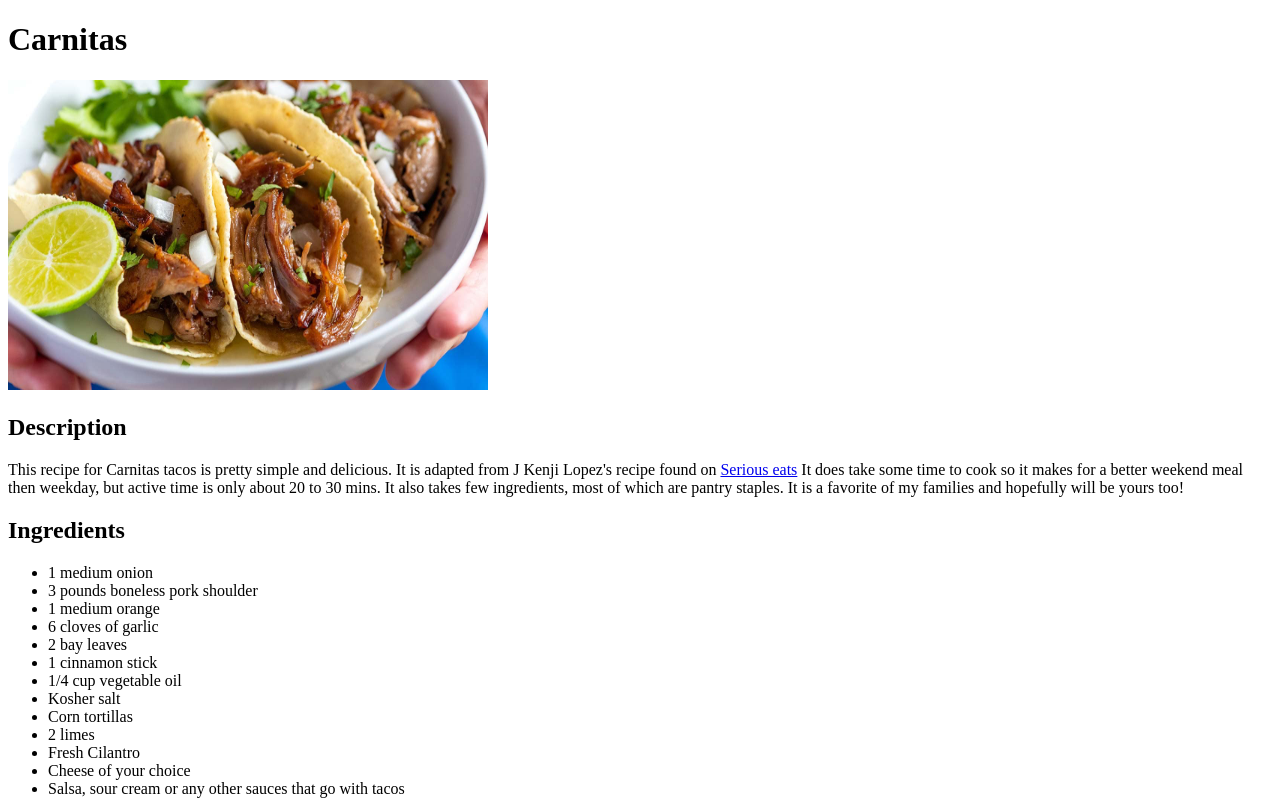
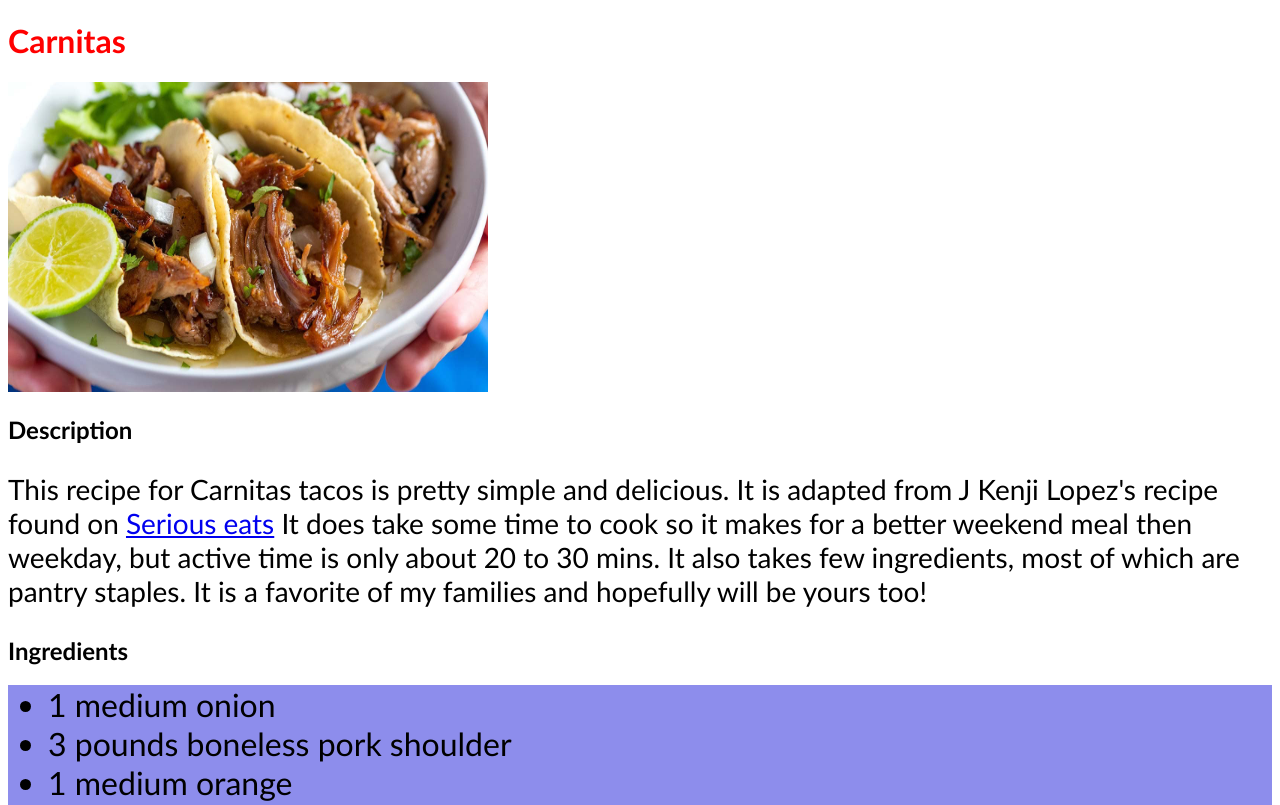
Before and after one commit to RaylightFGC/odin-recipes, a plain HTML site: page recipes/carnitas.html in a window 1280 px wide. Shown: the top 805 px of the page. Drawn offline with Linux system fonts and the light colour scheme.

Commit message:
Add Basic styling
Add basic styling for practice using CSS.

```diff
--- a/recipes/carnitas.html
+++ b/recipes/carnitas.html
@@ -4,19 +4,20 @@
     <meta charset="UTF-8">
     <meta name="viewport" content="width=device-width, initial-scale=1.0">
     <title>Carnitas</title>
+    <link rel="stylesheet" href="../styles.css">
 </head>
 <body>
-    <h1>Carnitas</h1>
+    <h1 class="heading">Carnitas</h1>
     <img src="../images/Carnitas.jpg" height="310" width="480">
     <h2>Description</h2>
-    <p>This recipe for Carnitas tacos is pretty simple and delicious. It is adapted from
+    <p class="Description">This recipe for Carnitas tacos is pretty simple and delicious. It is adapted from
         J Kenji Lopez's recipe found on <a href="https://www.seriouseats.com/no-waste-tacos-de-carnitas-with-salsa-verde-recipe" target="_blank" rel="noreferrer">Serious eats</a>
          It does take some time to cook so it makes for a better weekend meal then weekday, but active time is
         only about 20 to 30 mins. It also takes few ingredients, most of which are pantry
         staples. It is a favorite of my families and hopefully will be yours too!
     </p>
     <h2>Ingredients</h2>
-    <ul>
+    <ul class="Ingredients">
         <li>1 medium onion</li>
         <li>3 pounds boneless pork shoulder</li>
         <li>1 medium orange</li>
@@ -47,4 +48,4 @@
         <li>Serve with corn tortillas, limes, cilantro, cheese, and whatever else you want on your taco</li>
     </ol>
 </body>
-</html>
+</html>c
--- /dev/null
+++ b/styles.css
@@ -0,0 +1,15 @@
+* {
+    font-family: 'Gill Sans', 'Gill Sans MT', Calibri, 'Trebuchet MS', sans-serif;
+}
+h1 {
+    color: red;
+}
+li {
+    font-size: 32px;
+}
+.Description {
+    font-size: 28px;
+}
+.Ingredients {
+    background-color: rgb(141, 141, 236);
+}
```
Also changed, not shown: index.html (+2 -1 lines), recipes/Pesto.html (+3 -2 lines), recipes/Snickerdoodle.html (+3 -2 lines).
